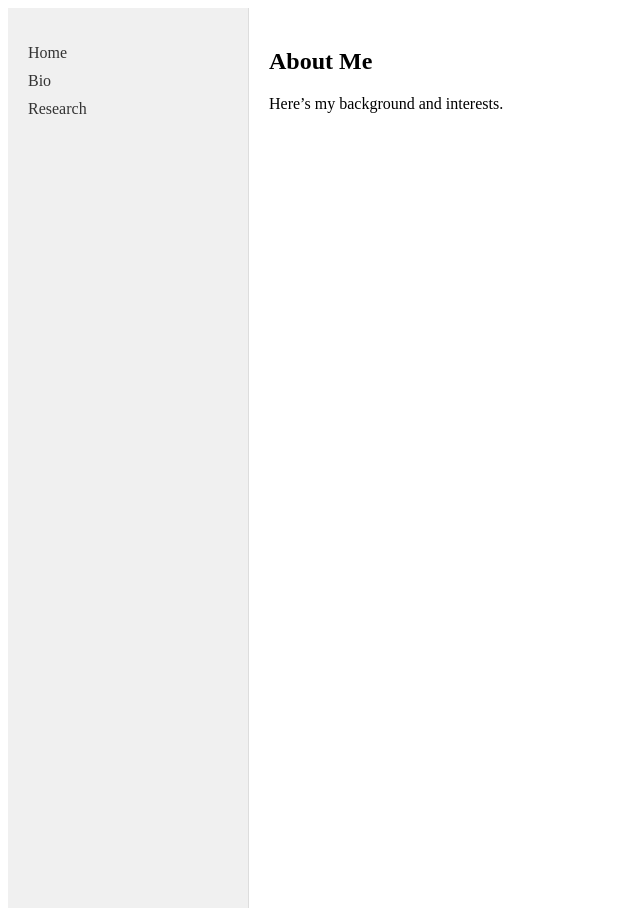
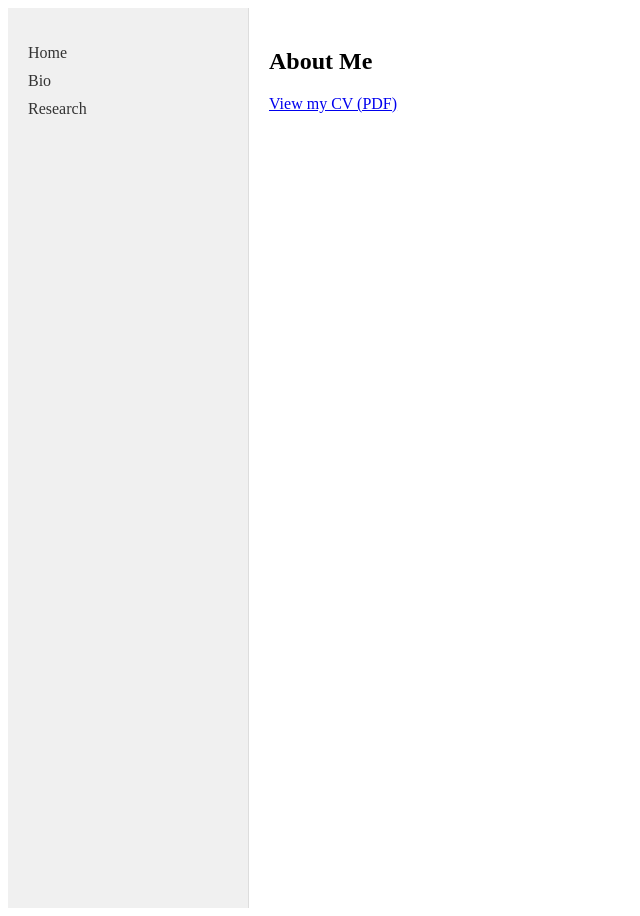
Before and after one commit to AgataDymarska/agatadymarska.github.io, a Jekyll site: the page built from bio.md, in a window 1280 px wide. Shown: the whole page, without its empty margins (0-640 px from the left). Built offline with Jekyll 4.4.1, drawn with Linux system fonts in a browser that asks for light colours.

Commit message:
Update bio.md

```diff
--- a/bio.md
+++ b/bio.md
@@ -3,4 +3,5 @@ layout: default
 title: "Bio"
 ---
 ## About Me
-Here's my background and interests.
+
+[View my CV (PDF)](Academic CV - A.Dymarska - 26.04.25.pdf){:target="_blank" rel="noopener noreferrer"}
```
